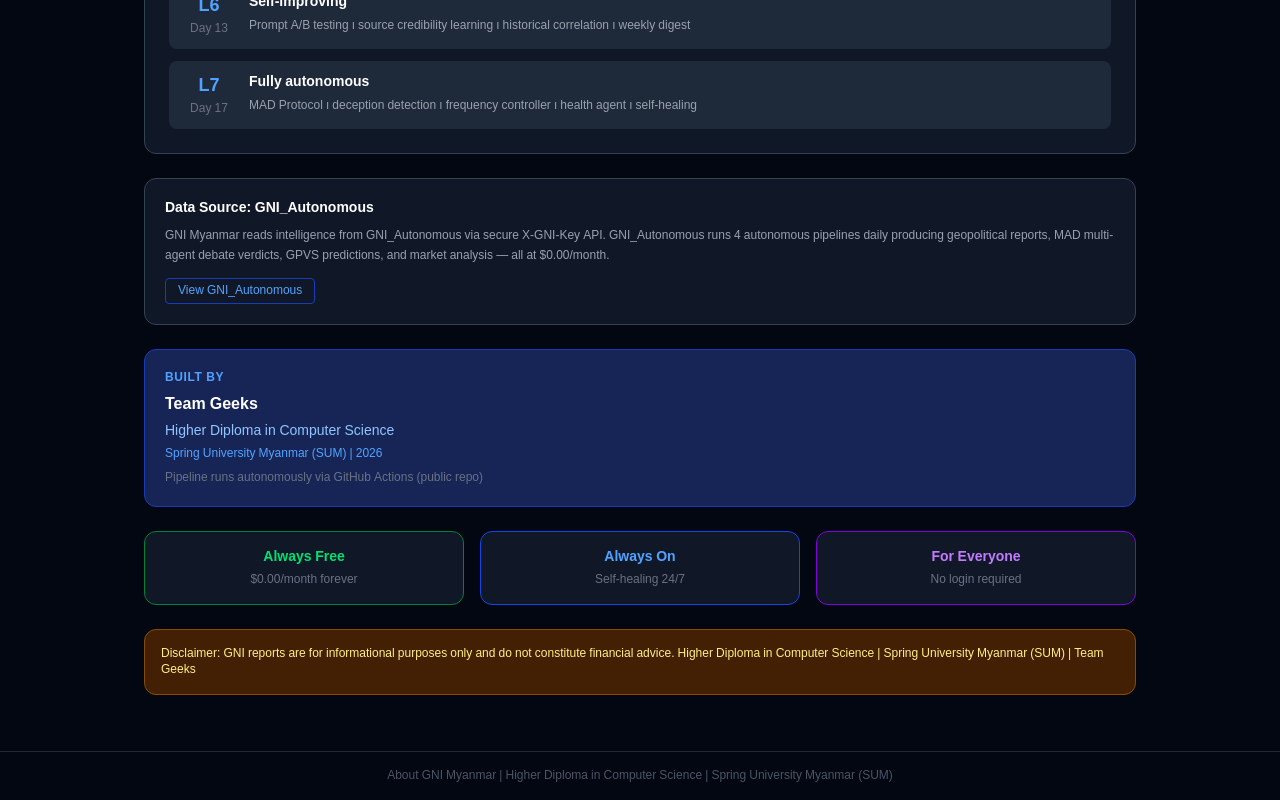
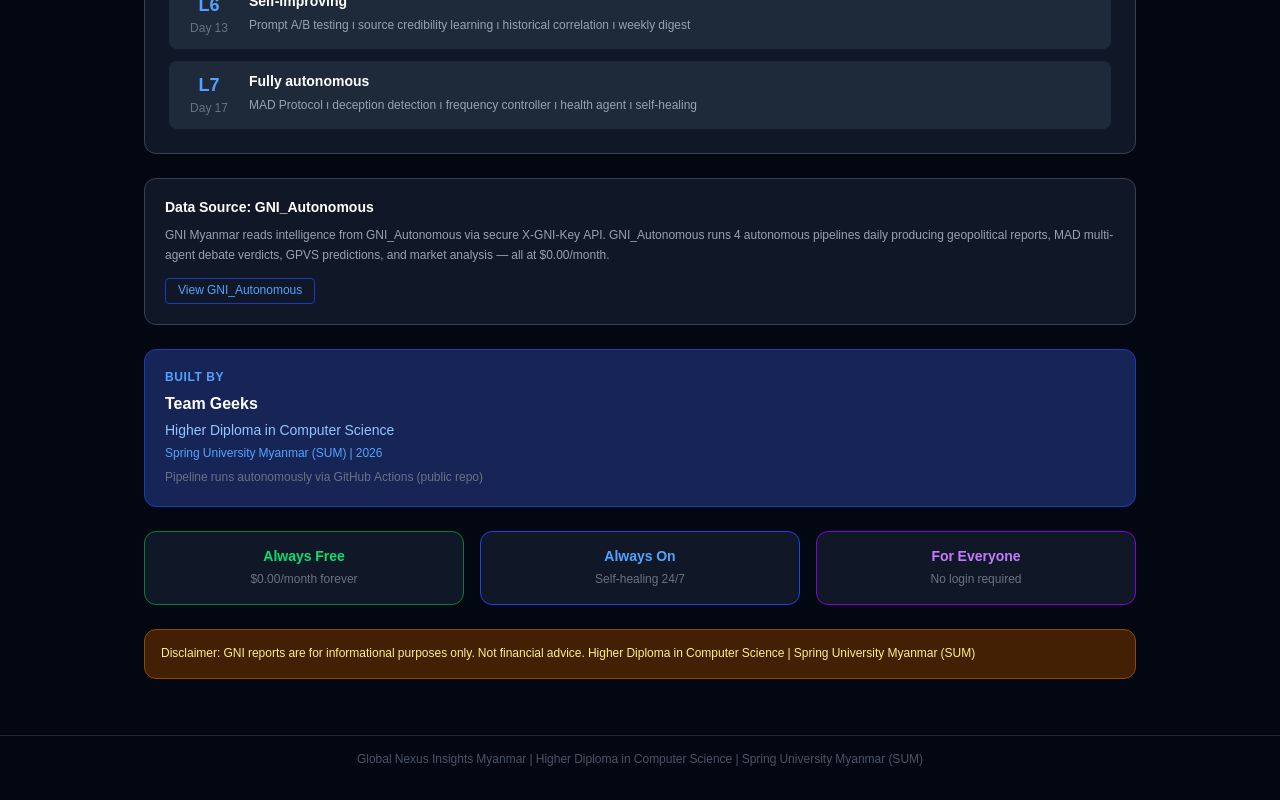
Before and after one commit to johnwickiscodingforyou/gni-myanmar, a Next.js app: page /about in a window 1280 px wide. Shown: the part 1976-2776 px from the top of the page. Built offline with nearby package versions, Linux system fonts and the light colour scheme; no server answers.

Commit message:
fix: Zone 2 -- standardize footers/disclaimers, fix stale numbers, add health MM intro, wire map to mm.ts

```diff
--- a/app/about/page.tsx
+++ b/app/about/page.tsx
@@ -58,7 +58,7 @@
           {[
             { value: '30+',    label: 'Pipeline runs' },
             { value: '7,000+', label: 'Articles analysed' },
-            { value: '30+',    label: 'Reports generated' },
+            { value: '10+',    label: 'Reports generated' },
             { value: '100%',   label: 'GPVS accuracy' },
             { value: '66',     label: 'Injection patterns' },
             { value: '17',     label: 'Sprint days' },
@@ -197,12 +197,12 @@
         </div>
 
         <div className="bg-yellow-950 border border-yellow-800 rounded-xl p-4">
-          <p className="text-yellow-200 text-xs">Disclaimer: GNI reports are for informational purposes only and do not constitute financial advice. Higher Diploma in Computer Science | Spring University Myanmar (SUM) | Team Geeks</p>
+          <p className="text-yellow-200 text-xs">Disclaimer: GNI reports are for informational purposes only. Not financial advice. Higher Diploma in Computer Science | Spring University Myanmar (SUM)</p>
         </div>
 
       </main>
       <footer className="border-t border-gray-800 mt-8">
-        <div className="max-w-5xl mx-auto px-4 py-4 text-center text-xs text-gray-600">About GNI Myanmar | Higher Diploma in Computer Science | Spring University Myanmar (SUM)</div>
+        <div className="max-w-5xl mx-auto px-4 py-4 text-center text-xs text-gray-600">Global Nexus Insights Myanmar | Higher Diploma in Computer Science | Spring University Myanmar (SUM)</div>
       </footer>
     </div>
   )
--- a/app/health/page.tsx
+++ b/app/health/page.tsx
@@ -2,6 +2,7 @@
 export const dynamic = "force-dynamic"
 import { useEffect, useState } from 'react'
 import Nav from '@/components/Nav'
+import { mm } from '@/lib/mm'
 
 interface HealthData {
   status: string
@@ -58,6 +59,9 @@
         </div>
       </header>
       <main className="max-w-5xl mx-auto px-4 py-6">
+        <div className="bg-gray-900 border border-gray-700 rounded-xl p-4 mb-4">
+          <p className="text-sm text-gray-200 leading-relaxed">{mm.health_intro}</p>
+        </div>
         {loading && <div className="text-center py-20 text-gray-400">Running health checks...</div>}
         {health && (
           <>
--- a/app/market/page.tsx
+++ b/app/market/page.tsx
@@ -106,7 +106,7 @@
       </main>
       <div className="max-w-5xl mx-auto px-4 pb-4">
         <div className="bg-yellow-950 border border-yellow-800 rounded-xl p-3">
-          <p className="text-xs text-yellow-300">Disclaimer: Market data is for informational purposes only. Not financial advice.</p>
+          <p className="text-xs text-yellow-300">Disclaimer: GNI reports are for informational purposes only. Not financial advice. Higher Diploma in Computer Science | Spring University Myanmar (SUM)</p>
         </div>
       </div>
       <footer className="border-t border-gray-800 mt-4">
--- a/app/predictions/page.tsx
+++ b/app/predictions/page.tsx
@@ -175,7 +175,7 @@
           </div>
         </div>
         <div className="bg-yellow-950 border border-yellow-800 rounded-xl p-3">
-          <p className="text-xs text-yellow-300">Disclaimer: Predictions are for informational purposes only. Not financial advice.</p>
+          <p className="text-xs text-yellow-300">Disclaimer: GNI reports are for informational purposes only. Not financial advice. Higher Diploma in Computer Science | Spring University Myanmar (SUM)</p>
         </div>
       </div>
       <footer className="border-t border-gray-800 mt-8">
```
